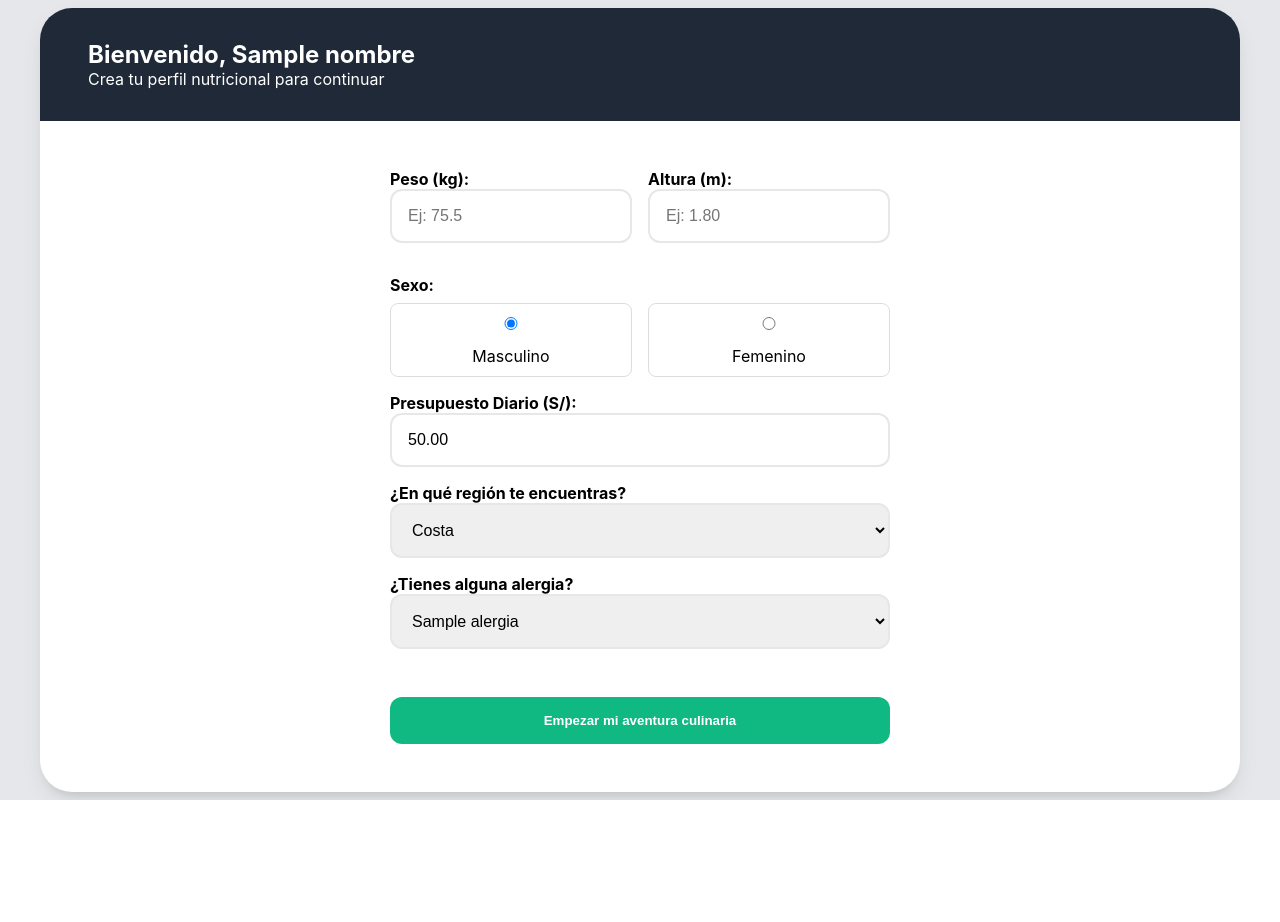
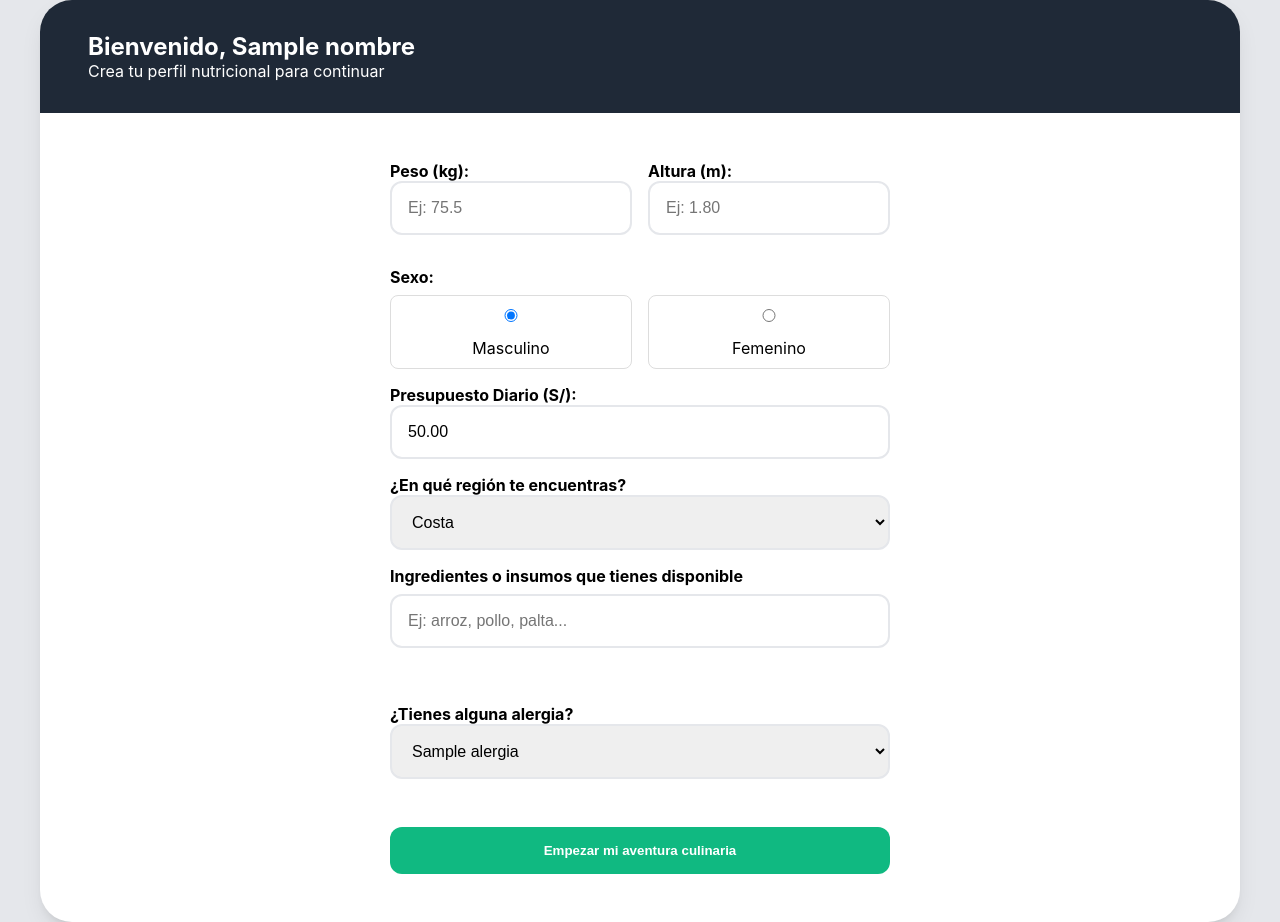
Before and after one commit to andostop/sppa-py, a Flask app: template templates/registro_perfil.html in a window 1280 px wide. Before the commit the page ends 800 px from the top, so only its background shows below. Run offline with Flask 3, Linux system fonts and the light colour scheme; the template is opened without the code that fills it: most values are stand-ins (such as "Sample title", 1, 10 or a date in 2020).

Commit message:
Update registro_perfil.html

```diff
--- a/templates/registro_perfil.html
+++ b/templates/registro_perfil.html
@@ -49,6 +49,58 @@
                     <option value="Selva">Selva</option>
                 </select>
 
+                <!-- INSUMOS FAVORITOS -->
+                <label style="font-weight: 700;">
+                    Ingredientes o insumos que tienes disponible
+                </label>
+
+                <div style="position: relative; margin-top: 0.5rem; margin-bottom: 1rem;">
+
+                    <input
+                        type="text"
+                        id="buscador-insumos"
+                        placeholder="Ej: arroz, pollo, palta..."
+                        autocomplete="off"
+                    >
+
+                    <!-- RESULTADOS -->
+                    <div id="resultados-insumos" style="
+                        position: absolute;
+                        top: 100%;
+                        left: 0;
+                        right: 0;
+
+                        background: white;
+                        border: 1px solid #ddd;
+
+                        border-radius: 12px;
+
+                        max-height: 220px;
+                        overflow-y: auto;
+
+                        z-index: 999;
+
+                        display: none;
+
+                        box-shadow: 0 8px 20px rgba(0,0,0,0.08);
+                    ">
+
+                    </div>
+
+                </div>
+
+                <!-- INSUMOS SELECCIONADOS -->
+                <div id="insumos-seleccionados" style="
+                    display: flex;
+                    flex-wrap: wrap;
+                    gap: 10px;
+
+                    margin-bottom: 1.5rem;
+                ">
+                </div>
+                <!-- **** -->
+                <input type="hidden" name="insumos_ids" id="insumos_ids">
+
                 <label style="font-weight: 700;">¿Tienes alguna alergia?</label>
                 <select name="alergia">
                     {% for a in alergias %}
@@ -62,5 +114,138 @@
             </form>
         </main>
     </div>
+
+    <script>
+        const insumos = JSON.parse('{{ insumos | tojson | safe }}');
+
+        const buscador = document.getElementById("buscador-insumos");
+        const resultados = document.getElementById("resultados-insumos");
+        const seleccionadosDiv = document.getElementById("insumos-seleccionados");
+        const hiddenInput = document.getElementById("insumos_ids");
+
+        let seleccionados = [];
+
+        buscador.addEventListener("input", () => {
+
+            const texto = buscador.value.toLowerCase().trim();
+
+            resultados.innerHTML = "";
+
+            if(texto.length === 0){
+                resultados.style.display = "none";
+                return;
+            }
+
+            const filtrados = insumos.filter(insumo =>
+                insumo.nombre.toLowerCase().includes(texto)
+            );
+
+            if(filtrados.length === 0){
+                resultados.style.display = "none";
+                return;
+            }
+
+            resultados.style.display = "block";
+
+            filtrados.slice(0, 10).forEach(insumo => {
+
+                const item = document.createElement("div");
+
+                item.innerHTML = insumo.nombre;
+
+                item.style.padding = "10px";
+                item.style.cursor = "pointer";
+
+                item.onmouseenter = () => {
+                    item.style.background = "#f3f4f6";
+                };
+
+                item.onmouseleave = () => {
+                    item.style.background = "white";
+                };
+
+                item.onclick = () => agregarInsumo(insumo);
+
+                resultados.appendChild(item);
+            });
+
+        });
+
+        function agregarInsumo(insumo){
+
+            const existe = seleccionados.some(i =>
+                i.id_insumo == insumo.id_insumo
+            );
+
+            if(existe){
+                buscador.value = "";
+                resultados.style.display = "none";
+                return;
+            }
+
+            seleccionados.push(insumo);
+
+            renderSeleccionados();
+
+            buscador.value = "";
+
+            resultados.style.display = "none";
+        }
+
+        function eliminarInsumo(id){
+
+            seleccionados = seleccionados.filter(i =>
+                i.id_insumo != id
+            );
+
+            renderSeleccionados();
+        }
+
+        function renderSeleccionados(){
+
+            seleccionadosDiv.innerHTML = "";
+
+            seleccionados.forEach(insumo => {
+
+                const tag = document.createElement("div");
+
+                tag.style.display = "flex";
+                tag.style.alignItems = "center";
+                tag.style.gap = "8px";
+
+                tag.style.background = "#e5e7eb";
+                tag.style.padding = "8px 14px";
+                tag.style.borderRadius = "999px";
+
+                tag.innerHTML = `
+                    <span>${insumo.nombre}</span>
+
+                    <button
+                        type="button"
+                        onclick="eliminarInsumo(${insumo.id_insumo})"
+                        style="
+                            background: #ef4444;
+                            color: white;
+                            border: none;
+                            width: 22px;
+                            height: 22px;
+                            border-radius: 50%;
+                            cursor: pointer;
+                            font-size: 12px;
+                        "
+                    >
+                        ×
+                    </button>
+                `;
+
+                seleccionadosDiv.appendChild(tag);
+            });
+
+            hiddenInput.value = seleccionados
+                .map(i => i.id_insumo)
+                .join(",");
+        }
+
+</script>
 </body>
 </html>
```
